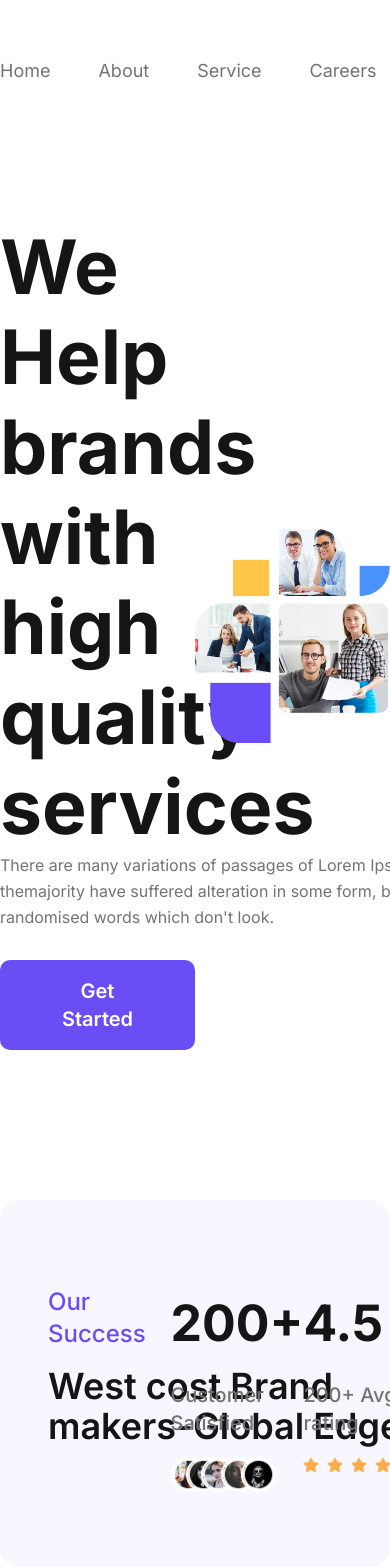
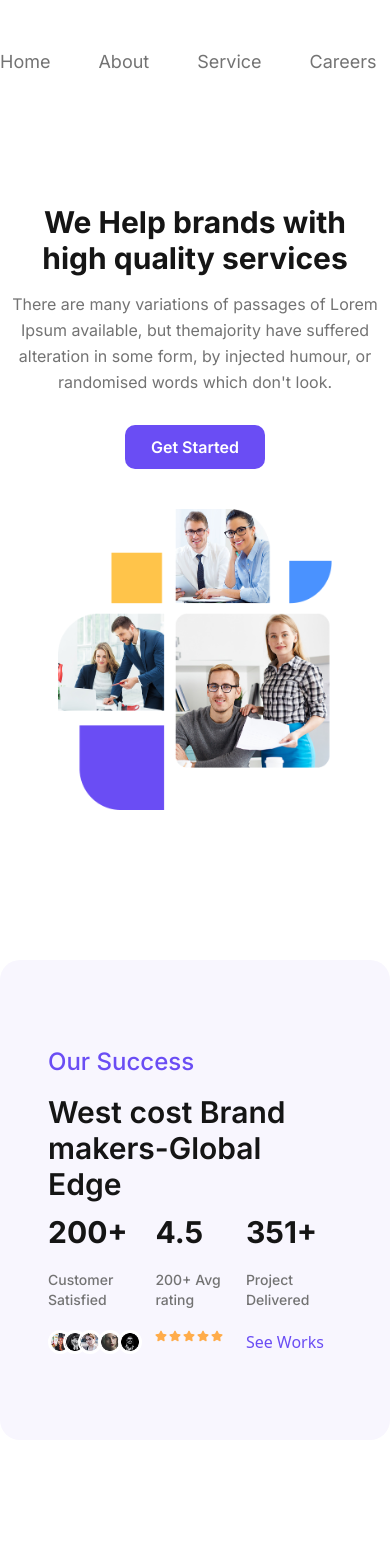
Before and after one commit to mdalifhasanredoy/agenc_react, a React (Vite) app: page / in a window 390 px wide. Shown: the top 1568 px of the page. Built offline with nearby package versions, Linux system fonts and the light colour scheme.

Commit message:
add banner,success,service responsive

```diff
--- a/src/components/Button.jsx
+++ b/src/components/Button.jsx
@@ -2,7 +2,7 @@ import React from 'react'
 
 const Button = ({text,className}) => {
   return (
-     <button className={`bg-secondary py-[15px] px-[42px] text-white text-xl font-semibold font-inter rounded-[10px] border-2 border-transparent hover:bg-transparent hover:text-secondary hover:border-secondary duration-500 ${className}`} >{text}</button>
+     <button className={`bg-secondary py-2 px-6 md:py-[15px] md:px-[42px] text-white text-base md:text-xl font-semibold font-inter rounded-[10px] border-2 border-transparent md:hover:bg-transparent md:hover:text-secondary hover:border-secondary duration-500 ${className}`} >{text}</button>
   )
 }
 
--- a/src/components/CounterSuccess.jsx
+++ b/src/components/CounterSuccess.jsx
@@ -4,8 +4,8 @@ import Image from '../components/Image'
 const CounterSuccess = ({ title, text }) => {
     return (
         <div>
-            <h2 className='text-[50px] text-third font-bold font-inter'>{title}</h2>
-            <p className='text-xl text-primary font-medium font-inter pt-5 pb-5'>{text}</p>
+            <h2 className='text-3xl md:text-[50px] text-third font-bold font-inter'>{title}</h2>
+            <p className='text-sm md:text-xl text-primary font-medium font-inter pt-5 pb-5'>{text}</p>
 
 
         </div>
--- a/src/components/Heading.jsx
+++ b/src/components/Heading.jsx
@@ -3,7 +3,7 @@ import React from 'react'
 const Heading = ({text,className}) => {
   return (
 
-    <h2 className={`text-[45px] text-third font-bold font-inter ${className}`}>{text}</h2>
+    <h2 className={`text-3xl md:text-[45px] text-third font-bold font-inter ${className}`}>{text}</h2>
   )
 }
 
--- a/src/components/ServiceCard.jsx
+++ b/src/components/ServiceCard.jsx
@@ -6,7 +6,7 @@ import SubHeading from '../components/SubHeading'
 const ServiceCard = ({image,title,text}) => {
   return (
 
-    <div className='w-[424px] py-12 px-14 text-center rounded-[20px] hover:shadow-lg duration-300'>
+    <div className='mx-auto md:mx-0 w-[350px] md:w-[424px] py-12 px-14 text-center rounded-[20px] hover:shadow-lg duration-300'>
       <Image className='mx-auto' src={image}/>
       <h3 className='text-2xl text-third font-bold font-inter pt-10 pb-5 '>{title}</h3>
       <SubHeading className='text-center' text={text}/>
--- a/src/layouts/Agency.jsx
+++ b/src/layouts/Agency.jsx
@@ -18,7 +18,7 @@ const Agency = () => {
             <Container>
                 <Flex className="items-end">
                     <div className='w-7/12'>
-                        <Heading className="w-[508px]" text="Why You Should Choose Agenc" />
+                        <Heading className="w-[508px] leading-[55px]" text="Why You Should Choose Agenc" />
 
                         <SubHeading className="w-[480px] pt-5 pb-[85px] leading-[26px]" text="There are many variations of passages of Lorem Ipsum available, but the majority have suffered alteration in some form, by injected humour, or randomised words which don't look even slightly believable." />
 
--- a/src/layouts/Banner.jsx
+++ b/src/layouts/Banner.jsx
@@ -9,14 +9,16 @@ const Banner = () => {
     return (
         <section className='pt-20'>
             <Container>
-                <Flex className='items-center'>
-                    <div className='w-1/2'>
-                    <h1 className='text-[75px] text-[#151515] font-bold font-["Inter"] leading-[120%]'>We Help brands with high quality services</h1>
-                    <p className='w-[604px] leading-[26px] text-base text-[#737373] font-normal font-["Inter"] mb-[30px] '> There are many variations of passages of Lorem Ipsum available, but themajority  have suffered alteration in some form, by injected humour, or randomised words which don't look.</p>
-                    <Button text="Get Started"/>
+                <Flex className='items-center !block md:!flex px-3 md:px-0'>
+                    <div className='md:w-1/2 '>
+                    <h1 className='text-3xl text-center md:text-left md:text-[75px] pb-[15px] md:pb-0 text-[#151515] font-bold font-["Inter"] leading-[120%]'>We Help brands with high quality services</h1>
+                    <p className='text-center md:text-left w-auto md:w-[604px] leading-[26px] text-base text-[#737373] font-normal font-["Inter"] mb-[30px] '> There are many variations of passages of Lorem Ipsum available, but themajority  have suffered alteration in some form, by injected humour, or randomised words which don't look.</p>
+                    <div className='text-center md:text-left'>
+                        <Button text="Get Started"/>
                     </div>
-                    <div className='w-1/2 '>
-                    <Image src={bannerimg}/>
+                    </div>
+                    <div className='md:w-1/2 '>
+                    <Image className="w-3/4 mx-auto pt-10 md:pt-0" src={bannerimg}/>
                     </div>
                 </Flex>
 
--- a/src/layouts/Contact.jsx
+++ b/src/layouts/Contact.jsx
@@ -12,7 +12,7 @@ const Contact = () => {
             <Container>
                 <Flex className="items-center">
                     <div className='w-1/2'>
-                        <Heading className="w-[450px] pb-5 " text="We Do design, Code & Development" />
+                        <Heading className="w-[450px] pb-5 leading-[55px]" text="We Do design, Code & Development" />
                         <SubHeading className="w-[514px] leading-[26px]" text="I had a good experience while using this app, what fascinated me was the live tracking feature There are many variations of passages of Lorem Ipsum available, but the majority." />
 
                         <SubHeading className="w-[514px] leading-[26px] pt-2.5 " text="There are many variations of passages of Lorem Ipsum available, but themajority  have suffered alteration in some form." />
--- a/src/layouts/Service.jsx
+++ b/src/layouts/Service.jsx
@@ -16,7 +16,7 @@ const Service = () => {
         <section className='pb-[103px]'>
             <Container>
                 <Heading text="Our Provided Services" className="text-center" />
-                <SubHeading text="There are many variations of passages of Lorem Ipsum available, but themajority  have suffered alteration in some form." className="text-center w-[590px] mx-auto pt-5 leading-[26px]" />
+                <SubHeading text="There are many variations of passages of Lorem Ipsum available, but themajority  have suffered alteration in some form." className="text-center px-3 md:px-0 md:w-[590px] mx-auto pt-5 leading-[26px]" />
                 <Flex className='flex-wrap gap-6 pt-[50px]'>
                     <ServiceCard image={serviceone} title="Web Design" text="There are many variations of passages of Lorem Ipsum available, but themajority  have suffered alteration in some form, by injected humour, or randomised words which don't look." />
                     <ServiceCard image={servicetwo} title="UI/UX Design" text="There are many variations of passages of Lorem Ipsum available, but themajority  have suffered alteration in some form, by injected humour, or randomised words which don't look." />
--- a/src/layouts/Success.jsx
+++ b/src/layouts/Success.jsx
@@ -14,33 +14,33 @@ const Success = () => {
     return (
         <section className='py-[150px]'>
             <Container >
-                <Flex className='bg-[#F8F6FE] py-[86px] px-12 rounded-[20px]'>
-                    <div className='w-5/12'>
+                <Flex className='bg-[#F8F6FE] py-[86px] px-12 rounded-[20px] !block md:!flex'>
+                    <div className='md:w-5/12'>
                         <h6 className='text-2xl text-[#6A4DF4] font-medium font-["Inter"]'>Our Success</h6>
-                        <h3 className='w-[387px] text-4xl text-[#151515] font-semibold font-["Inter"] pt-4'>
+                        <h3 className='md:w-[387px] text-3xl md:text-4xl text-[#151515] font-semibold font-["Inter"] pt-4 pb-3 md:pb-0'>
                             West cost Brand makers-Global Edge
                         </h3>
                     </div>
-                    <div className='w-7/12 '>
+                    <div className='md:w-7/12 '>
 
                         <Flex className='justify-between'>
 
                             <div>
                                 <CounterSuccess title="200+" text="Customer Satisfied" />
                                 <div className='relative'>
-                                    <div className='absolute top-[0px] left-[0px] w-[35px] h-[35px] rounded-full border-2 border-white'>
+                                    <div className='absolute top-[0px] left-[0px] w-[24px] h-[24px] md:w-[35px] md:h-[35px] rounded-full border-2 border-white'>
                                         <Image className='full rounded-full' src={eclipseone} />
                                     </div>
-                                    <div className='absolute top-[0px] left-[15px] w-[35px] h-[35px] rounded-full border-2 border-white'>
+                                    <div className='absolute top-[0px] left-[15px] w-[24px] h-[24px] md:w-[35px] md:h-[35px] rounded-full border-2 border-white'>
                                         <Image className='full rounded-full' src={eclipsetwo} />
                                     </div>
-                                    <div className='absolute top-[0px] left-[30px] w-[35px] h-[35px] rounded-full border-2 border-white'>
+                                    <div className='absolute top-[0px] left-[30px] w-[24px] h-[24px] md:w-[35px] md:h-[35px] rounded-full border-2 border-white'>
                                         <Image className='full rounded-full' src={eclipsethree} />
                                     </div>
-                                    <div className='absolute top-[0px] left-[50px] w-[35px] h-[35px] rounded-full border-2 border-white'>
+                                    <div className='absolute top-[0px] left-[50px] w-[24px] h-[24px] md:w-[35px] md:h-[35px] rounded-full border-2 border-white'>
                                         <Image className='full rounded-full' src={eclipsefour} />
                                     </div>
-                                    <div className='absolute top-[0px] left-[70px] w-[35px] h-[35px] rounded-full border-2 border-white'>
+                                    <div className='absolute top-[0px] left-[70px] w-[24px] h-[24px] md:w-[35px] md:h-[35px] rounded-full border-2 border-white'>
                                         <Image className='full rounded-full' src={eclipsefive} />
                                     </div>
                                 </div>
@@ -48,12 +48,12 @@ const Success = () => {
 
                             <div>
                                 <CounterSuccess title="4.5" text="200+ Avg rating" />
-                                <ul className='flex gap-x-2'>
-                                    <li><FaStar className='text-[#FFAC4A]' /></li>
-                                    <li><FaStar className='text-[#FFAC4A]' /></li>
-                                    <li><FaStar className='text-[#FFAC4A]' /></li>
-                                    <li><FaStar className='text-[#FFAC4A]' /></li>
-                                    <li><FaStar className='text-[#FFAC4A]' /></li>
+                                <ul className='flex gap-x-0.5 md:gap-x-2'>
+                                    <li><FaStar className='text-[#FFAC4A] text-xs' /></li>
+                                    <li><FaStar className='text-[#FFAC4A] text-xs' /></li>
+                                    <li><FaStar className='text-[#FFAC4A] text-xs' /></li>
+                                    <li><FaStar className='text-[#FFAC4A] text-xs' /></li>
+                                    <li><FaStar className='text-[#FFAC4A] text-xs' /></li>
                                 </ul>
                             </div>
 
```
